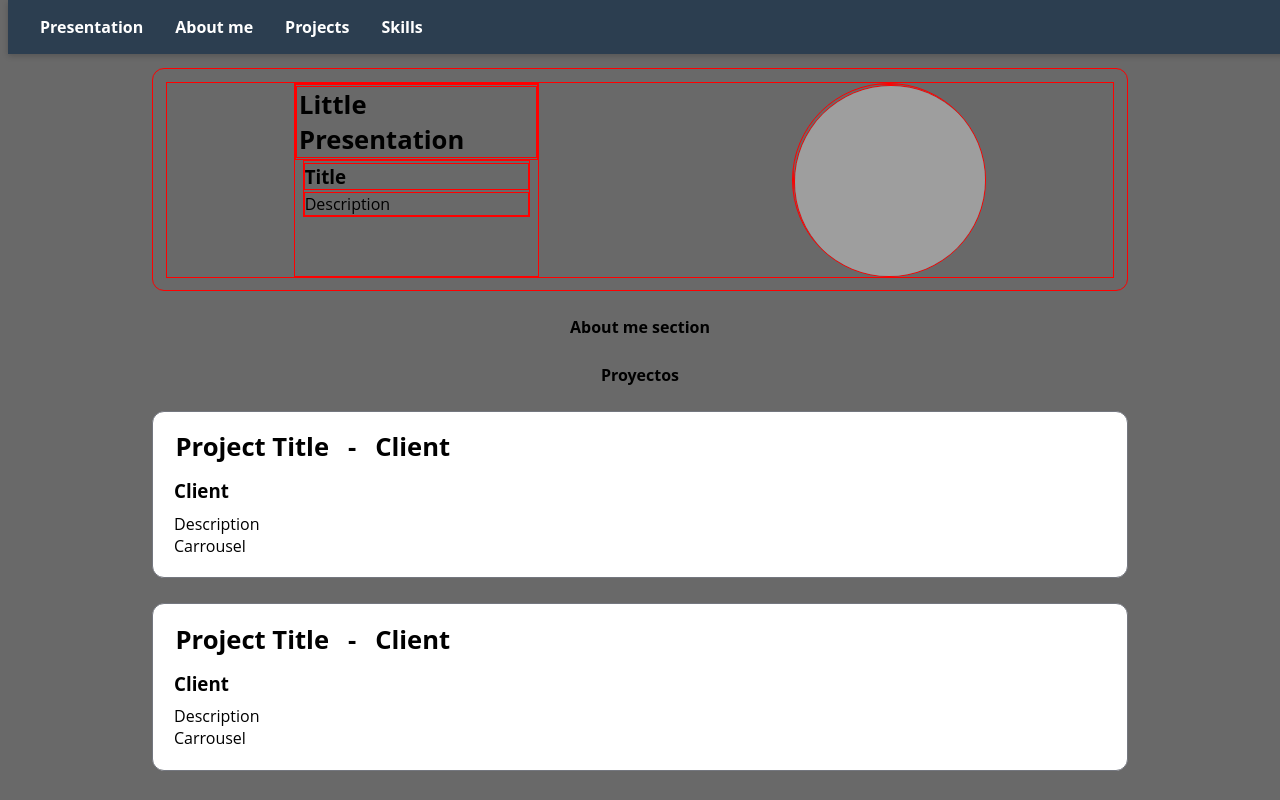
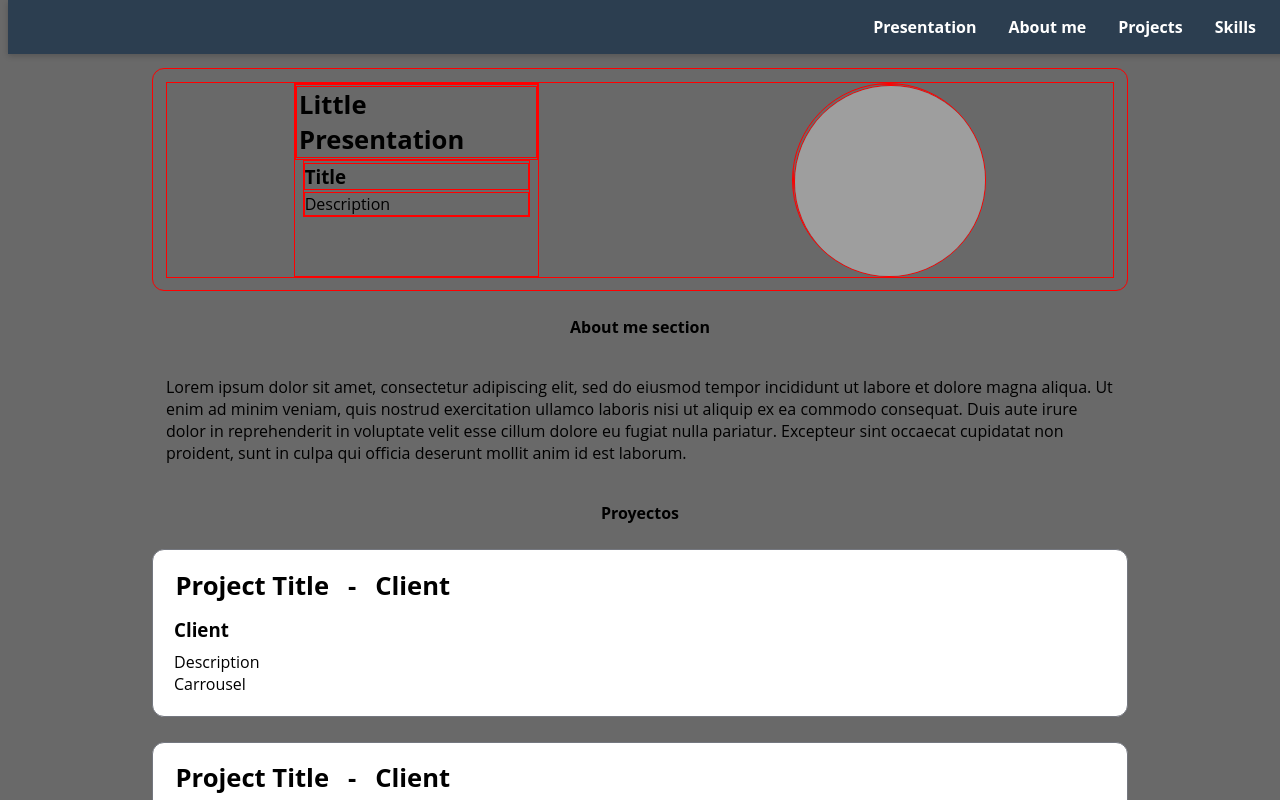
Before and after one commit to David-Morales-M/Portfolio, an Angular app in the folder Portfolio/: page / in a window 1280 px wide. Shown: the top 800 px of the page. Built offline with nearby package versions, Linux system fonts and the light colour scheme; grey boxes are pictures that could not be loaded.

Commit message:
DMO-250425-fix: Cambios About me

```diff
--- a/Portfolio/src/app/app.component.html
+++ b/Portfolio/src/app/app.component.html
@@ -5,22 +5,29 @@
   <app-card class="card-container"></app-card>
 </section>
 
-<section>
+<section id="aboutme">
   <label class="title-section">About me section</label>
-
+  <div class="about-container">
+    <label>
+      Lorem ipsum dolor sit amet, consectetur adipiscing elit, sed do eiusmod tempor incididunt ut labore et dolore
+      magna aliqua. Ut enim ad minim veniam, quis nostrud exercitation ullamco laboris nisi ut aliquip ex ea commodo
+      consequat. Duis aute irure dolor in reprehenderit in voluptate velit esse cillum dolore eu fugiat nulla pariatur.
+      Excepteur sint occaecat cupidatat non proident, sunt in culpa qui officia deserunt mollit anim id est laborum.
+    </label>
+  </div>
 </section>
 
-<section>
+<section id="projects">
   <label class="title-section">Proyectos</label>
   <app-projects class="card-container"></app-projects>
   <app-projects class="card-container"></app-projects>
 </section>
 
-<section>
+<section id="skills">
   <label class="title-section">Skills</label>
 </section>
 
-<section >
+<section>
   <label class="title-section">Certificates</label>
   <div class="middle">
     <app-certificates class="certificates-container"></app-certificates>
--- a/Portfolio/src/app/app.component.scss
+++ b/Portfolio/src/app/app.component.scss
@@ -24,3 +24,16 @@
   padding: 1%;
   font-weight: bold;
 }
+
+.about-container{
+  display: flex;
+  flex-wrap: nowrap;
+  justify-content: center;
+}
+
+.about-container label{
+  padding: 1%;
+  margin: 1%;
+  border-radius: 12px;
+  width: 75%;
+}
--- a/Portfolio/src/app/navbar/navbar.component.html
+++ b/Portfolio/src/app/navbar/navbar.component.html
@@ -1,8 +1,8 @@
 <nav class="navbar">
   <ul>
     <li><a href="#presentation">Presentation</a></li>
-    <li><a href="#servicios">About me</a></li>
-    <li><a href="#nosotros">Projects</a></li>
-    <li><a href="#contacto">Skills</a></li>
+    <li><a href="#aboutme">About me</a></li>
+    <li><a href="#projects">Projects</a></li>
+    <li><a href="#skills">Skills</a></li>
   </ul>
 </nav>
--- a/Portfolio/src/app/navbar/navbar.component.scss
+++ b/Portfolio/src/app/navbar/navbar.component.scss
@@ -13,7 +13,7 @@
   list-style: none;
   margin: 0;
   padding: 1rem 2rem;
-  justify-content: flex-start;
+  justify-content: flex-end;
   gap: 2rem;
 }
 
```
